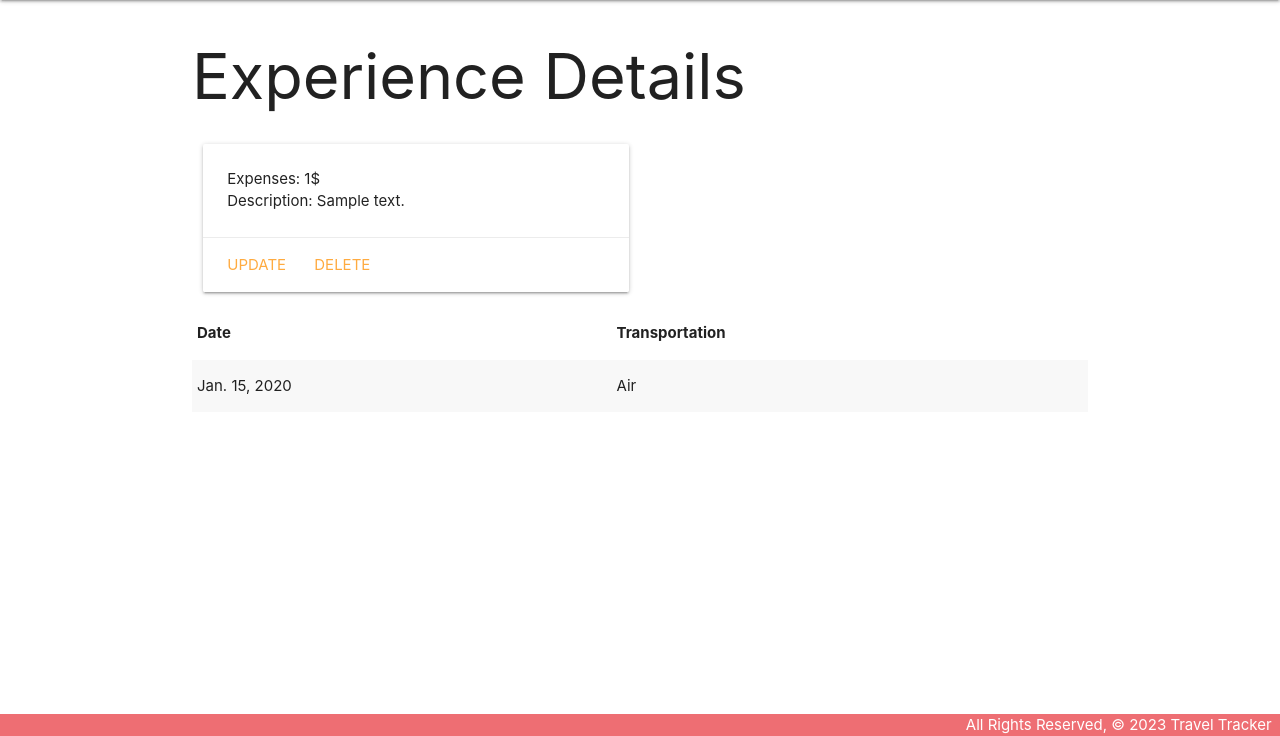
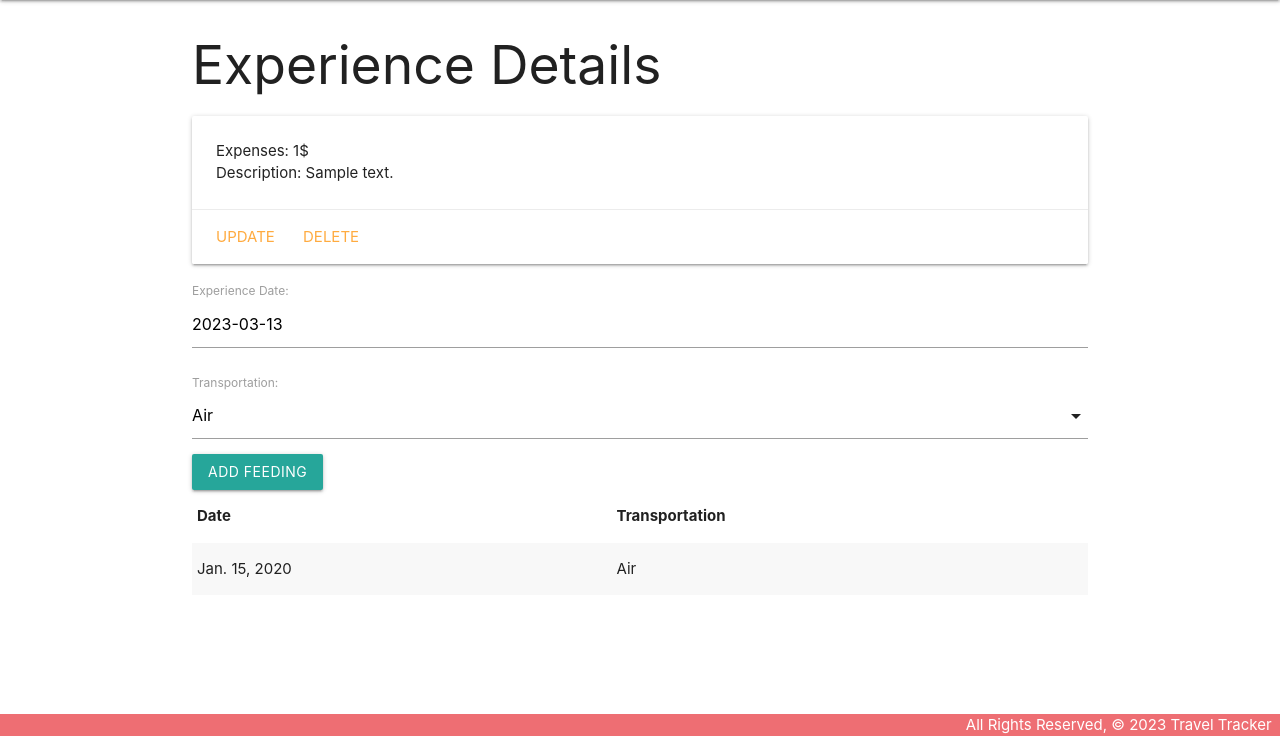
Before and after one commit to blkurd/Tour-Guide, a Django app: page /experiences/1/ in a window 1280 px wide. Shown: the part 64-800 px from the top of the page. Run offline with Django 4.2, Linux system fonts and the light colour scheme; tables that the repository leaves empty hold one stand-in row (values such as "Sample post").

Commit message:
feeding functionality is working as supposed to

```diff
--- /dev/null
+++ b/traveltracker/main_app/forms.py
@@ -0,0 +1,7 @@
+from django.forms import ModelForm
+from .models import Feeding
+
+class FeedingFrom(ModelForm):
+    class Meta:
+        model = Feeding
+        fields = ['date', 'transportation']
--- a/traveltracker/main_app/templates/base.html
+++ b/traveltracker/main_app/templates/base.html
@@ -7,6 +7,7 @@
   <meta http-equiv="X-UA-Compatible" content="ie=edge">
   <title>Travel Tracker</title>
   <link rel="stylesheet" href="https://cdnjs.cloudflare.com/ajax/libs/materialize/1.0.0/css/materialize.min.css">
+  <script src="https://cdnjs.cloudflare.com/ajax/libs/materialize/1.0.0/js/materialize.min.js"></script>
   <link rel="stylesheet" type="text/css" href="{% static 'css/style.css' %}">
 
 </head>
--- a/traveltracker/main_app/templates/experiences/experience_detail.html
+++ b/traveltracker/main_app/templates/experiences/experience_detail.html
@@ -1,9 +1,9 @@
 {% extends 'base.html' %}
 {% block content %}
 
-<h1>Experience Details</h1>
+<h2>Experience Details</h2>
 
-<div class="row">
+
 <div class="col s6">
   <div class="card">
     <div class="card-content">
@@ -18,7 +18,13 @@
   </div>
 </div>
 
+
 <div class="clo s6">
+  <form action="{% url 'add_feeding' experience.id %}" method="POST">
+    {% csrf_token %}
+    {{ feeding_form.as_p }}
+    <input type="submit" class="btn" value="Add Feeding">
+  </form>
   <table class="striped">
     <thead>
       <tr><th>Date</th><th>Transportation</th></tr>
@@ -34,7 +40,22 @@
   </table>
 
 </div>
-</div>
 
+  <script>
 
+    const dateEl = document.getElementById('id_date')
+    // M is materialize global variable
+    M.Datepicker.init(dateEl, {
+       format: 'yyyy-mm-dd',
+        defaultDate: new Date(),
+        setDefaultDate: true,
+        autoClose: true
+    })
+
+    // We are, again, using JavaScript here to fix up the selector tool for transportation
+
+    const selectEl = document.getElementById('id_transportation')
+    M.FormSelect.init(selectEl)
+
+  </script>
 {% endblock %}
--- a/traveltracker/main_app/urls.py
+++ b/traveltracker/main_app/urls.py
@@ -29,4 +29,8 @@
 
   path('experiences/<int:experience_id>/', views.experience_detail, name='detail'),
 
+  path('experiences/<int:experience_id>/add_feeding/', views.add_feeding, name='add_feeding'),
+
+
+
 ]
--- a/traveltracker/main_app/views.py
+++ b/traveltracker/main_app/views.py
@@ -1,7 +1,7 @@
-from django.shortcuts import render
+from django.shortcuts import render, redirect
 from django.views.generic.edit import CreateView, UpdateView, DeleteView
-from .models import Trip
-from .models import Experience
+from .models import Trip, Experience
+from .forms import FeedingFrom
 
 # Create your views here.
 # Define the home view
@@ -27,9 +27,26 @@ def experiences_index(request):
      return render(request, 'experiences/experiences-index.html', {
      'experiences': experiences})
 
+def add_feeding(request, experience_id):
+    # create a ModelFrom instance from the data in request.POST
+    form = FeedingFrom(request.POST)
+    # After that, we need to validate the form, that means "does it match our data?"
+    if form.is_valid():
+        # we don't want to save the form to the db until is has the experience id
+        new_feeding = form.save(commit=False)
+        new_feeding.experience_id = experience_id
+        new_feeding.save()
+    return redirect('detail', experience_id=experience_id)
+# Below is a detail route for experiences
+# experience_id is defined, expecting an interger, in our url
+
 def experience_detail(request, experience_id):
     experience = Experience.objects.get(id=experience_id)
-    return render(request, 'experiences/experience_detail.html', { 'experience': experience })
+# Here I am going to instantiate FeedingFrom to be rendered in the template
+    feeding_form = FeedingFrom()
+    return render(request, 'experiences/experience_detail.html', { 'experience': experience, 'feeding_form' : feeding_form })
+
+
 
 #  _____________________________Trip CRUD_____________________________________________
 class TripCreate(CreateView):
```
